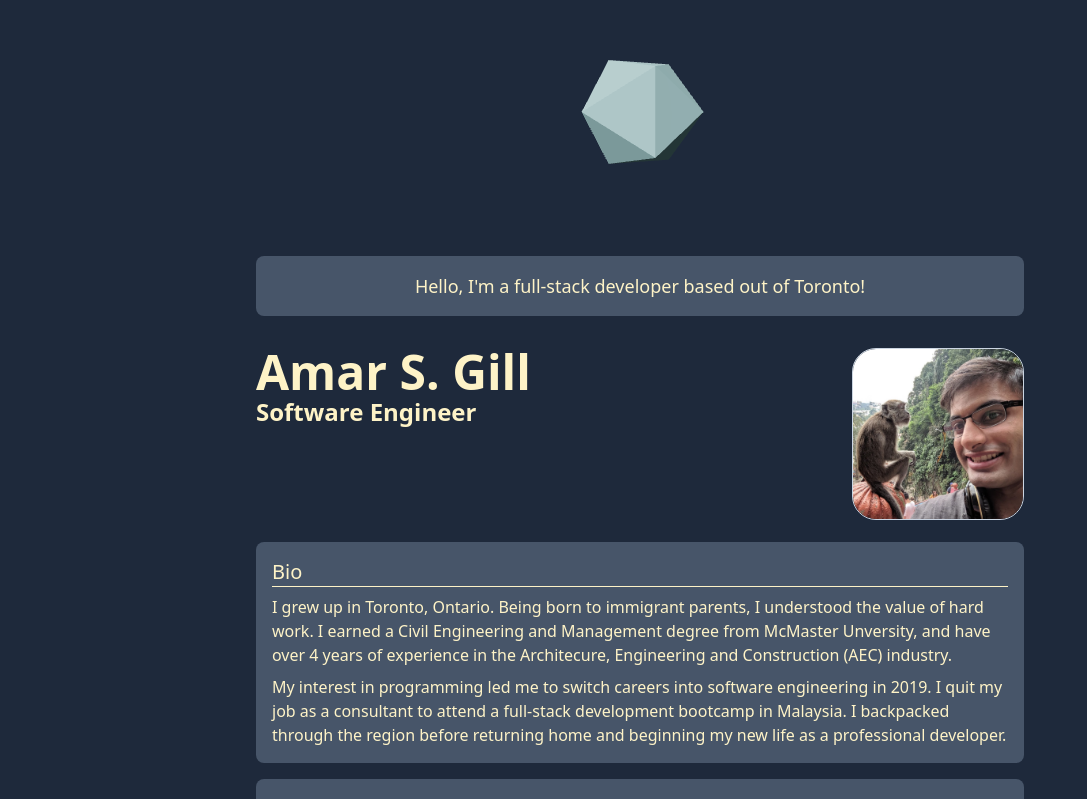
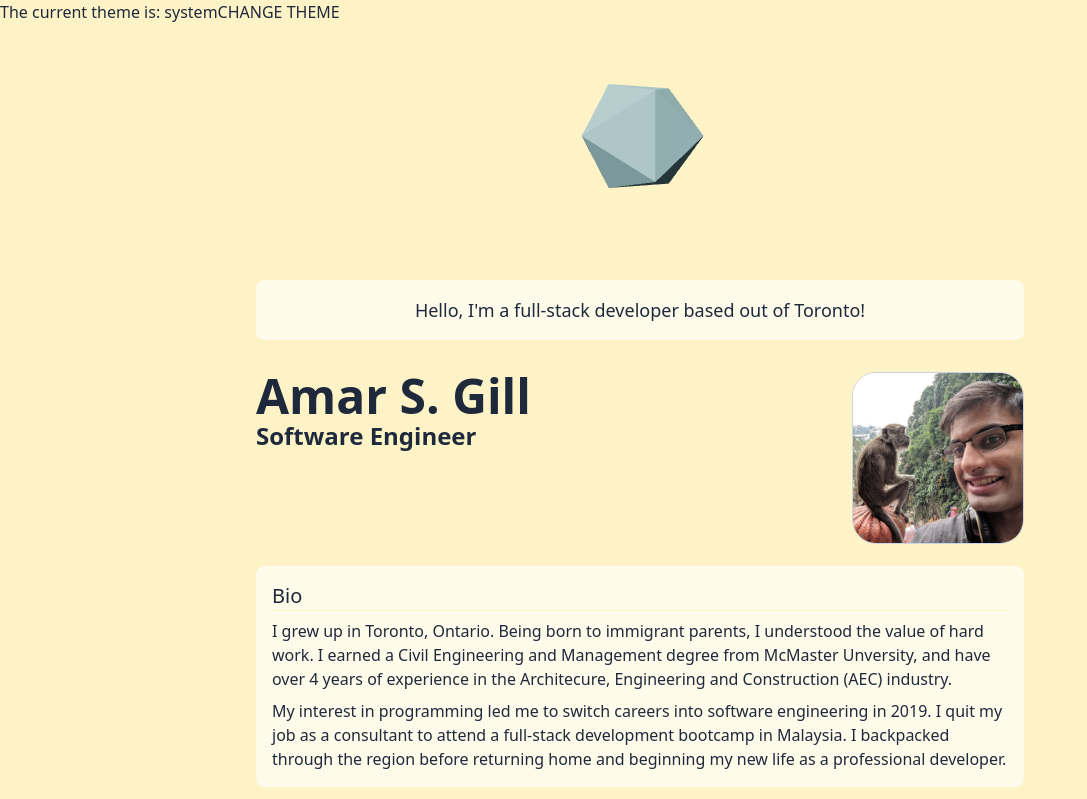
Before and after one commit to Amar-Gill/amar-gill, a Next.js app: page / in a window 1280 px wide. Shown: the top 799 px of the page, without its empty margins (0-1087 px from the left). Built offline with nearby package versions, Linux system fonts and the light colour scheme.

Commit message:
basic themechanger component. set up theming on _app. configure global styles for themes

```diff
--- /dev/null
+++ b/components/ThemeChanger.tsx
@@ -0,0 +1,27 @@
+import { useTheme } from 'next-themes';
+import { useState, useEffect } from 'react';
+
+export default function ThemeChanger() {
+  const [mounted, setMounted] = useState(false);
+  const { theme, setTheme } = useTheme();
+
+  // When mounted on client, now we can show the UI
+  useEffect(() => setMounted(true), []);
+
+  function changeTheme() {
+    if (theme === 'dark') {
+      setTheme('light');
+    } else {
+      setTheme('dark');
+    }
+  }
+
+  if (!mounted) return null;
+
+  return (
+    <div>
+      The current theme is: {theme}
+      <button onClick={changeTheme}>CHANGE THEME</button>
+    </div>
+  );
+}
--- a/pages/_app.tsx
+++ b/pages/_app.tsx
@@ -4,18 +4,31 @@ import { AppProps } from 'next/app';
 import React from 'react';
 
 import AppHeader from '../components/AppHeader';
+import { ThemeProvider } from 'next-themes';
+import ThemeChanger from '../components/ThemeChanger';
 
 function MainLayout({ children }: { children: React.ReactNode }) {
   return <main className=' sm:p-0 max-w-3xl px-5 mx-auto'>{children}</main>;
 }
 
+function AppNav() {
+  return (
+    <nav>
+      <ThemeChanger />
+    </nav>
+  );
+}
+
 export default function App({ Component, pageProps }: AppProps) {
   return (
     <>
-      <AppHeader />
-      <MainLayout>
-        <Component {...pageProps} />
-      </MainLayout>
+      <ThemeProvider attribute='class'>
+        <AppNav />
+        <AppHeader />
+        <MainLayout>
+          <Component {...pageProps} />
+        </MainLayout>
+      </ThemeProvider>
     </>
   );
 }
--- a/styles/globals.css
+++ b/styles/globals.css
@@ -3,16 +3,25 @@
 @tailwind utilities;
 
 @layer base {
+  :root {
+    @apply bg-amber-100 text-slate-800;
+  }
+
+  .dark {
+    @apply bg-slate-800 text-amber-100;
+  }
+
   body {
-    @apply bg-slate-800;
-    @apply text-amber-100;
     @apply mb-12;
   }
 }
+
 @layer components {
   .card {
-    background-color: theme('colors.slate.600');
-    border-radius: theme('borderRadius.lg');
-    padding: theme('spacing.4');
+    @apply bg-amber-50 p-4 rounded-lg;
+  }
+
+  .dark .card {
+    @apply bg-slate-600;
   }
 }
--- a/tailwind.config.js
+++ b/tailwind.config.js
@@ -1,4 +1,5 @@
 module.exports = {
+  darkMode: 'class',
   content: [
     './pages/**/*.{js,ts,jsx,tsx}',
     './components/**/*.{js,ts,jsx,tsx}',
```
